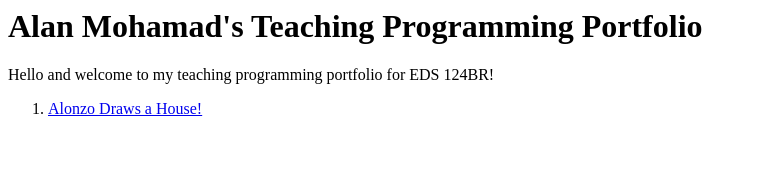
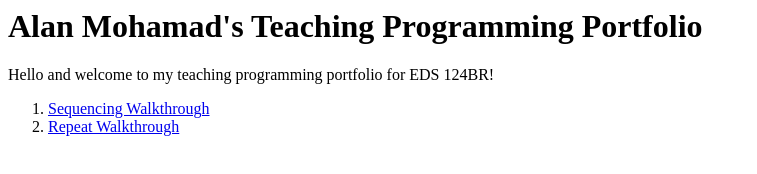
Before and after one commit to alanm319/teaching-programming-portfolio, a plain HTML site: page index.html in a window 1280 px wide. Shown: the whole page, without its empty margins (0-757 px from the left). Drawn offline with Linux system fonts and the light colour scheme.

Commit message:
repeat walkthrough

```diff
--- a/index.html
+++ b/index.html
@@ -9,7 +9,8 @@
 
     <p> Hello and welcome to my teaching programming portfolio for EDS 124BR!
         <ol>
-            <li> <a href="https://youtu.be/w8XbnyXBWM0"> Alonzo Draws a House!</a></li>
+            <li> <a href="https://youtu.be/w8XbnyXBWM0"> Sequencing Walkthrough</a></li>
+            <li> <a href="https://youtu.be/YaQNc7wlyIM"> Repeat Walkthrough</a></li>
         </ol>
     </p>
 </body>
```
